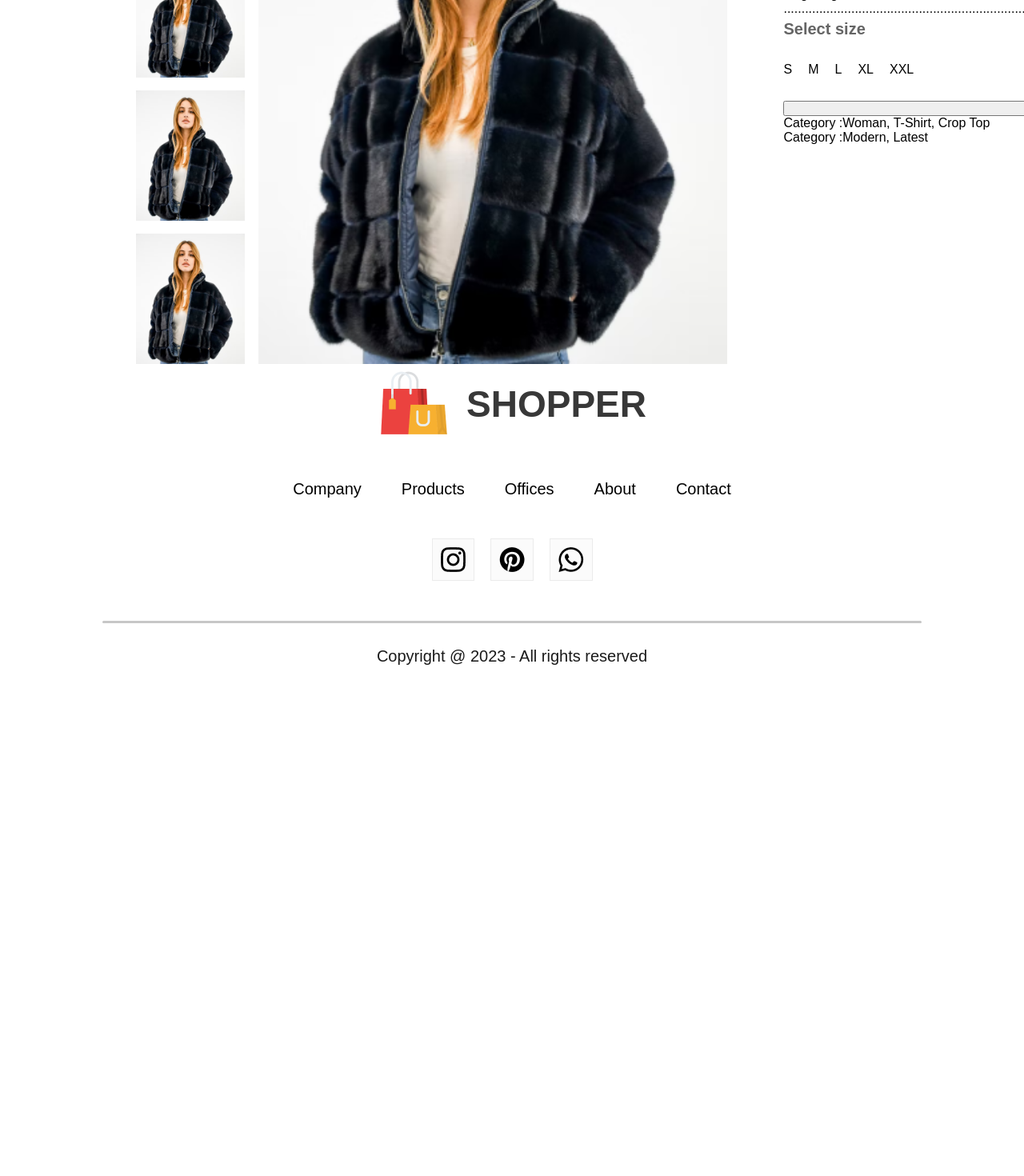
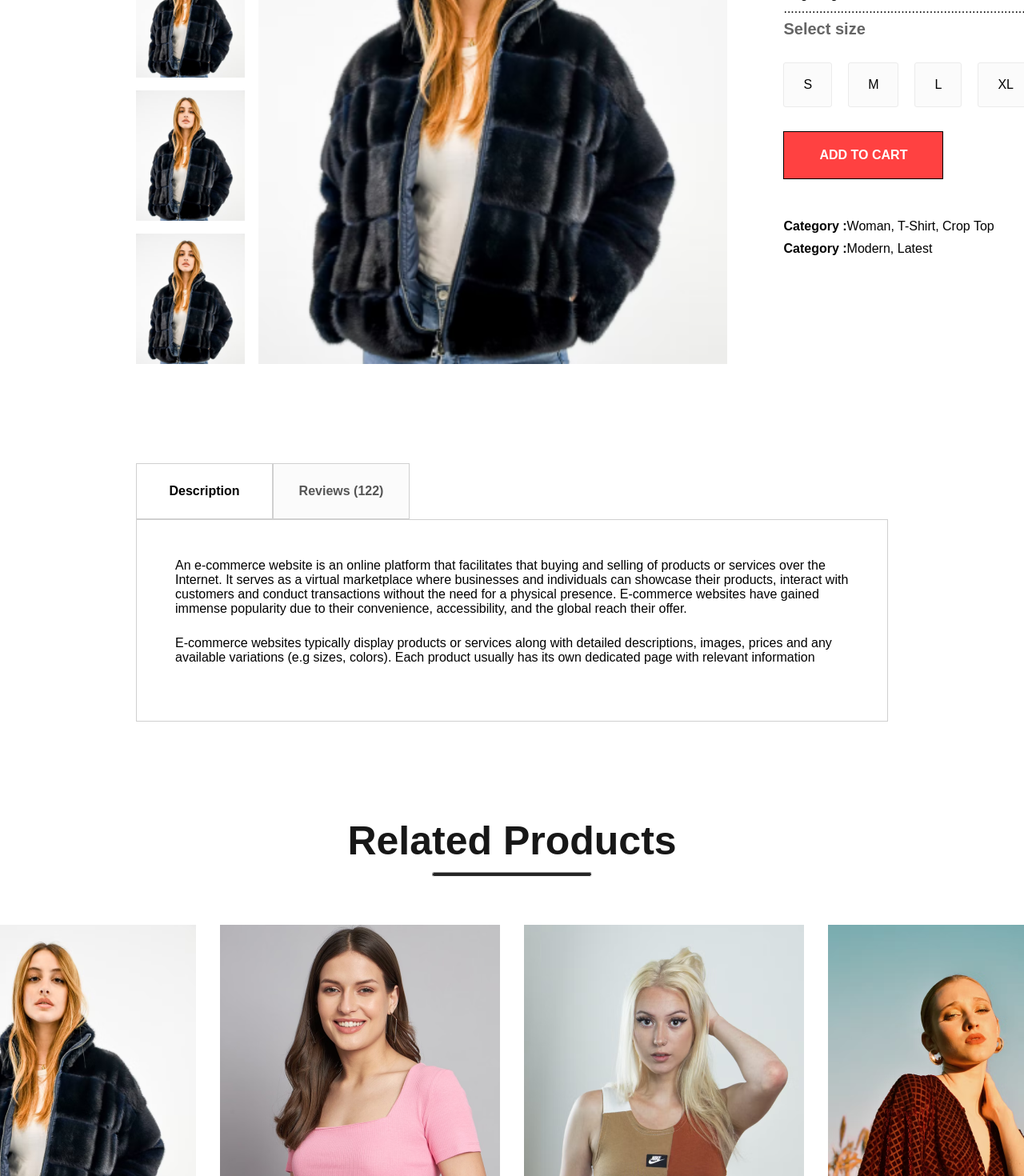
Before and after one commit to pope881/Ecommerce, a React (Create React App) app: page /product/1 in a window 1280 px wide. Shown: the part 480-1950 px from the top of the page at 80% size. Before the commit the page ends 1342 px from the top, so only its background shows below. Built offline with nearby package versions, Linux system fonts and the light colour scheme; the HTML template or start-up script is replaced by a standard one.

Commit message:
addItems function added

```diff
--- /dev/null
+++ b/src/Components/CartItems/CartItems.jsx
@@ -0,0 +1,12 @@
+import React, { useContext } from 'react'
+import './CartItems.css'
+import { ShopContext } from '../../Context/ShopContext'
+const CartItems = () => {
+	const { all_product, cartItems, removeFromCart } = useContext(ShopContext)
+
+	return <div className="cartitems">
+
+    </div>
+}
+
+export default CartItems
--- /dev/null
+++ b/src/Components/DescriptionBox/DescriptionBox.css
@@ -0,0 +1,32 @@
+.descriptionbox {
+	margin: 120px 170px;
+}
+
+.descriptionbox-navigator {
+	display: flex;
+}
+
+.descriptionbox-nav-box {
+	display: flex;
+	align-items: center;
+	justify-content: center;
+	font-size: 16px;
+	font-weight: 600;
+	width: 171px;
+	height: 70px;
+	border: 1px solid #d0d0d0;
+}
+
+.descriptionbox-nav-box.fade {
+	background: #fbfbfb;
+	color: #555;
+}
+
+.descriptionbox-description {
+	display: flex;
+	flex-direction: column;
+	gap: 25px;
+	border: 1px solid #d0d0d0;
+	padding: 48px;
+	padding-bottom: 70px;
+}
--- /dev/null
+++ b/src/Components/DescriptionBox/DescriptionBox.jsx
@@ -0,0 +1,28 @@
+import React from 'react'
+import './DescriptionBox.css'
+const DescriptionBox = () => {
+	return (
+		<div className="descriptionbox">
+			<div className="descriptionbox-navigator">
+				<div className="descriptionbox-nav-box">Description</div>
+				<div className="descriptionbox-nav-box fade">Reviews (122)</div>
+			</div>
+			<div className="descriptionbox-description">
+				<p>
+					An e-commerce website is an online platform that facilitates that buying and selling of products or services
+					over the Internet. It serves as a virtual marketplace where businesses and individuals can showcase their
+					products, interact with customers and conduct transactions without the need for a physical presence.
+					E-commerce websites have gained immense popularity due to their convenience, accessibility, and the global
+					reach their offer.
+				</p>
+				<p>
+					E-commerce websites typically display products or services along with detailed descriptions, images, prices
+					and any available variations (e.g sizes, colors). Each product usually has its own dedicated page with
+					relevant information
+				</p>
+			</div>
+		</div>
+	)
+}
+
+export default DescriptionBox
--- a/src/Components/Item/Item.jsx
+++ b/src/Components/Item/Item.jsx
@@ -6,7 +6,7 @@ const Item = props => {
 	return (
 		<div className="item">
 			<Link to={`/product/${props.id}`}>
-				<img src={props.image} alt="" />
+				<img onClick={window.scrollTo(0, 0)} src={props.image} alt="" />
 			</Link>
 			<p>{props.name}</p>
 			<div className="item-prices">
--- a/src/Components/ProductDisplay/ProductDisplay.css
+++ b/src/Components/ProductDisplay/ProductDisplay.css
@@ -76,3 +76,38 @@
 	margin: 30px 0;
 	gap: 20px;
 }
+
+.productdisplay-right-sizes div {
+	padding: 18px 24px;
+	background: #fbfbfb;
+	border: 1px solid #ebebeb;
+	border-radius: 3px;
+	cursor: pointer;
+}
+
+.productdisplay-right button {
+	padding: 20px 40px;
+	width: 200px;
+	font-size: 16px;
+	font-weight: 600;
+	color: white;
+	background: #ff4141;
+	margin-bottom: 40px;
+	border: 1px solid black;
+	outline: none;
+	cursor: pointer;
+	transition: 0.3s;
+}
+
+.productdisplay-right button:hover {
+	color: #ff4141;
+	background: white;
+}
+
+.productdisplay-right-category {
+	margin-top: 10px;
+}
+
+.productdisplay-right-category span {
+	font-weight: 600;
+}
--- a/src/Components/ProductDisplay/ProductDisplay.jsx
+++ b/src/Components/ProductDisplay/ProductDisplay.jsx
@@ -1,10 +1,12 @@
-import React from 'react'
+import React, { useContext } from 'react'
 import './ProductDisplay.css'
 import star_icon from '../Assets/star_icon.png'
 import star_dull_icon from '../Assets/star_dull_icon.png'
+import { ShopContext } from '../../Context/ShopContext'
 
 const ProductDisplay = props => {
 	const { product } = props
+	const { addToCart } = useContext(ShopContext)
 
 	const zoomImg = e => {
 		const img = document.querySelector('.productdisplay-main-img')
@@ -74,7 +76,12 @@ const ProductDisplay = props => {
 						<div>XXL</div>
 					</div>
 				</div>
-				<button>ADD TO CART</button>
+				<button
+					onClick={() => {
+						addToCart(product.id)
+					}}>
+					ADD TO CART
+				</button>
 				<p className="productdisplay-right-category">
 					<span>Category :</span>Woman, T-Shirt, Crop Top
 				</p>
--- /dev/null
+++ b/src/Components/RelatedProducts/RelatedProducts.css
@@ -0,0 +1,26 @@
+.relatedproducts {
+	display: flex;
+	flex-direction: column;
+	align-items: center;
+	gap: 10px;
+	height: 90vh;
+}
+
+.relatedproducts h1 {
+	color: #171717;
+	font-size: 50px;
+	font-weight: 600;
+}
+
+.relatedproducts hr {
+	width: 200px;
+	height: 6px;
+	border-radius: 10px;
+	background: #252525;
+}
+
+.relatedproducts-item {
+	margin-top: 50px;
+	display: flex;
+	gap: 30px;
+}
--- /dev/null
+++ b/src/Components/RelatedProducts/RelatedProducts.jsx
@@ -0,0 +1,29 @@
+import React from 'react'
+import './RelatedProducts.css'
+import Item from '../Item/Item'
+import data_product from '../Assets/data'
+
+const RelatedProducts = () => {
+	return (
+		<div className="relatedproducts">
+			<h1>Related Products</h1>
+			<hr />
+			<div className="relatedproducts-item">
+				{data_product.map((item, i) => {
+					return (
+						<Item
+							key={i}
+							id={item.id}
+							name={item.name}
+							image={item.image}
+							new_price={item.new_price}
+							old_price={item.old_price}
+						/>
+					)
+				})}
+			</div>
+		</div>
+	)
+}
+
+export default RelatedProducts
--- a/src/Context/ShopContext.jsx
+++ b/src/Context/ShopContext.jsx
@@ -1,11 +1,29 @@
-import React, { createContext } from 'react'
+import React, { createContext, useState } from 'react'
 import all_product from '../Components/Assets/all_product'
 
 export const ShopContext = createContext(null)
 
+const getDefaultCart = () => {
+	let cart = {}
+	for (let index = 0; index < all_product.length + 1; index++) {
+		cart[index] = 0
+	}
+	return cart
+}
+
 const ShopContextProvider = props => {
-	const contextValue = { all_product }
+	const [cartItems, setCartItems] = useState(getDefaultCart())
 
+	const addToCart = itemId => {
+		setCartItems(prev => ({ ...prev, [itemId]: prev[itemId] + 1 }))
+	}
+	console.log(cartItems)
+
+	const removeFromCart = itemId => {
+		setCartItems(prev => ({ ...prev, [itemId]: prev[itemId] - 1 }))
+	}
+
+	const contextValue = { all_product, cartItems, addToCart, removeFromCart }
 	return <ShopContext.Provider value={contextValue}>{props.children}</ShopContext.Provider>
 }
 export default ShopContextProvider
--- a/src/Pages/Cart.jsx
+++ b/src/Pages/Cart.jsx
@@ -1,7 +1,12 @@
 import React from 'react'
+import CartItems from '../Components/CartItems/CartItems'
 
 const Cart = params => {
-	return <div></div>
+	return (
+		<div>
+			<CartItems />
+		</div>
+	)
 }
 
 export default Cart
--- a/src/Pages/Product.jsx
+++ b/src/Pages/Product.jsx
@@ -3,6 +3,8 @@ import { ShopContext } from '../Context/ShopContext'
 import { useParams } from 'react-router-dom'
 import Breadcrum from '../Components/Breadcrums/Breadcrum'
 import ProductDisplay from '../Components/ProductDisplay/ProductDisplay'
+import DescriptionBox from '../Components/DescriptionBox/DescriptionBox'
+import RelatedProducts from '../Components/RelatedProducts/RelatedProducts'
 
 const Product = () => {
 	const { all_product } = useContext(ShopContext)
@@ -13,6 +15,8 @@ const Product = () => {
 		<div>
 			<Breadcrum product={product} />
 			<ProductDisplay product={product} />
+			<DescriptionBox />
+			<RelatedProducts />
 		</div>
 	)
 }
```
Also changed, not shown: src/Components/CartItems/CartItems.css (added).
